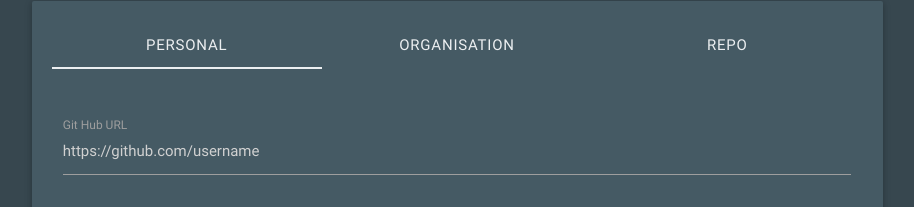
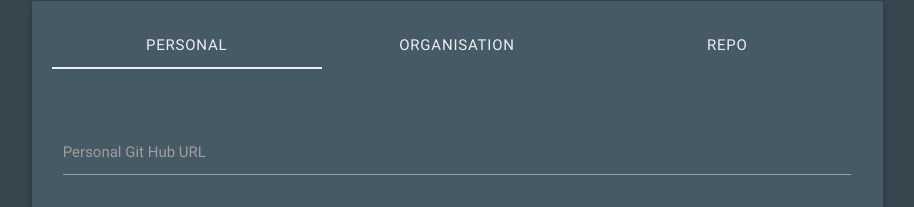
Before and after one commit to nathanbuckley-zz/dashyourgit, a website: page public/html/index.html in a window 1280 px wide. Shown: the part 207-414 px from the top of the page, without its empty margins (183-1097 px from the left). Drawn offline with nearby package versions, Linux system fonts and the light colour scheme.

Commit message:
removed holding from personal form url input

```diff
--- a/public/html/index.html
+++ b/public/html/index.html
@@ -26,8 +26,8 @@
         <form class="col s12" action="perdeets" action="POST">
       <div class="row">
         <div class="input-field col s12 top">
-          <input placeholder="https://github.com/username" id="giturl" type="text" class="validate">
-          <label for="gitURL">Git Hub URL</label>
+          <input id="giturl" type="text" class="validate">
+          <label for="gitURL"> Personal Git Hub URL</label>
         </div>
       </div>
       <div class="row">
```
